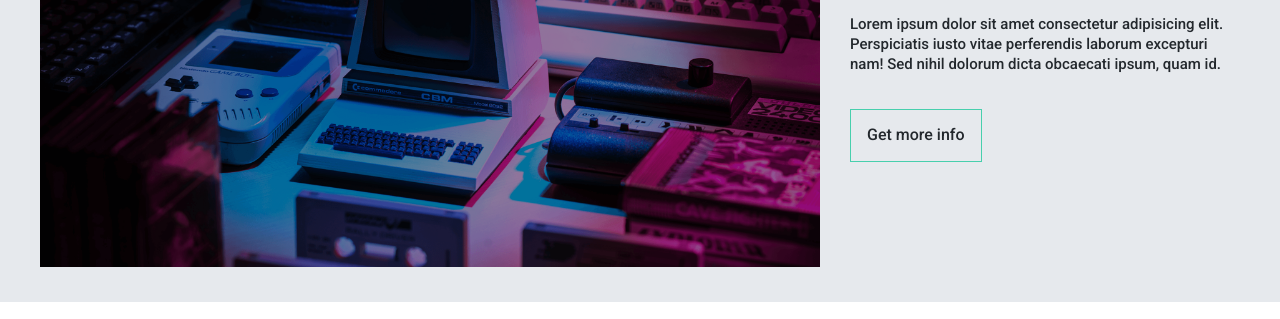
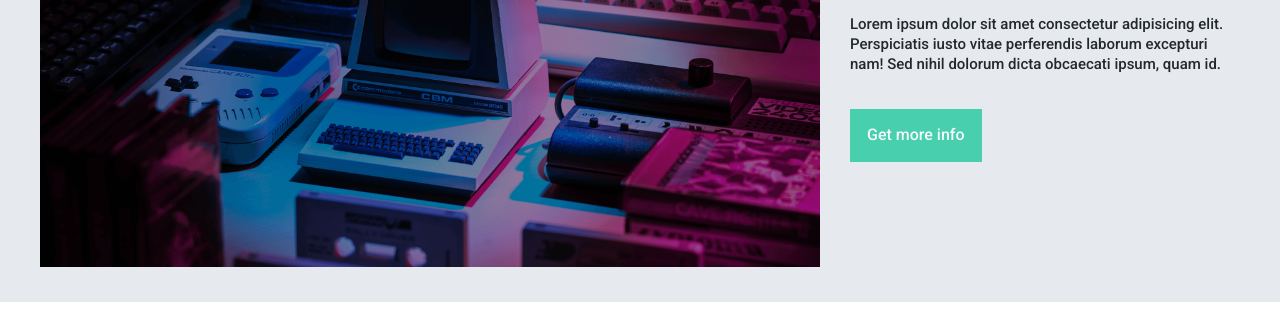
Before and after one commit to agusgonz/ProfileBlog, a plain HTML site: page docs/blogs.html in a window 1280 px wide. In both pictures the pointer is over the link 915 px from the left and 461 px from the top of the page. Shown: the part 326-645 px from the top of the page. Drawn offline with nearby package versions, Linux system fonts and the light colour scheme.

Commit message:
adding hover effect on blogs page button

```diff
--- a/docs/css/main.css
+++ b/docs/css/main.css
@@ -219,6 +219,10 @@ html{
     color: var(--myblack);
     text-decoration: none;
 }
+.newsSection__button:hover, .latestBlogs__button:hover{
+    background-color: var(--myblue);
+    color: var(--white);
+}
 
 /* Blogs Main Articles */
 
```
